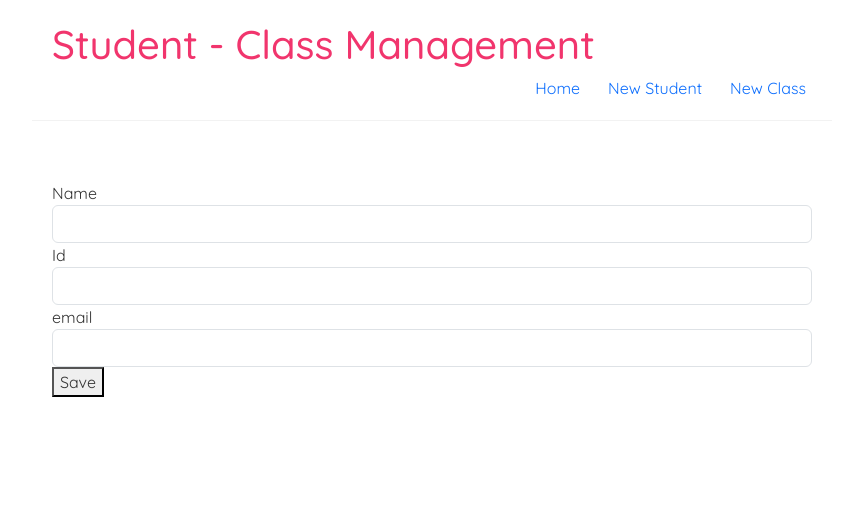
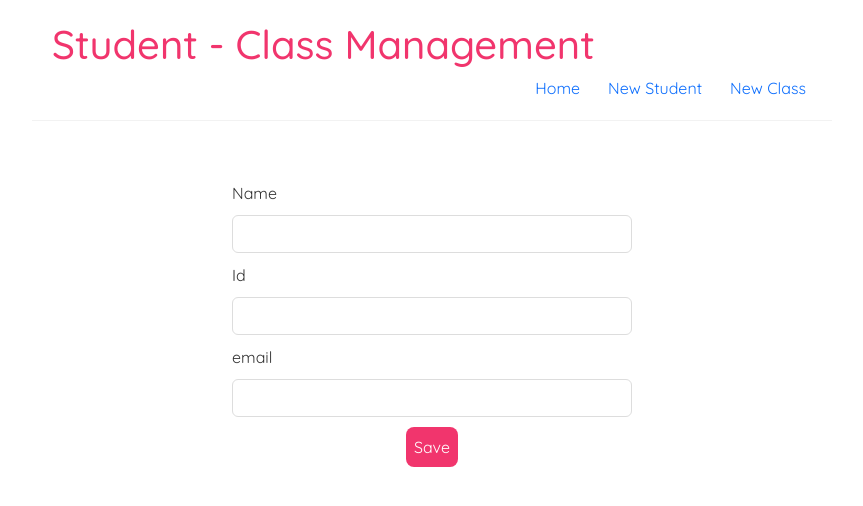
Before and after one commit to reinertisa/student-university-class, a React (Create React App) app in the folder su-website/: page /createStudent in a window 1280 px wide. Shown: the top 506 px of the page, without its empty margins (208-1071 px from the left). Built offline with nearby package versions, Linux system fonts and the light colour scheme; the HTML template or start-up script is replaced by a standard one.

Commit message:
fix(style): update styles

```diff
--- a/su-website/src/index.css
+++ b/su-website/src/index.css
@@ -38,3 +38,49 @@
   margin: 40px auto;
   padding: 20px;
 }
+
+.student-preview {
+  padding: 10px 16px;
+  margin: 20px 0;
+  border-bottom: 1px solid #fafafa;
+}
+
+.student-preview:hover {
+  box-shadow: 1px 3px 5px rgba(0,0,0,0.1);
+}
+
+.student-preview h2 {
+  font-size: 20px;
+  color: #f1356d;
+  margin-bottom: 8px;
+}
+
+
+.create-student {
+  max-width: 400px;
+  margin: 0 auto;
+  text-align: center;
+}
+
+.create-student label {
+  text-align: left;
+  display: block;
+}
+
+.create-student input {
+  width: 100%;
+  padding: 6px 10px;
+  margin: 10px 0;
+  border: 1px solid #ddd;
+  box-sizing: border-box;
+  display: block;
+}
+
+.create-student button {
+  background: #f1356d;
+  color: #fff;
+  border: 0;
+  padding: 8px;
+  border-radius: 8px;
+  cursor: pointer;
+}
```
